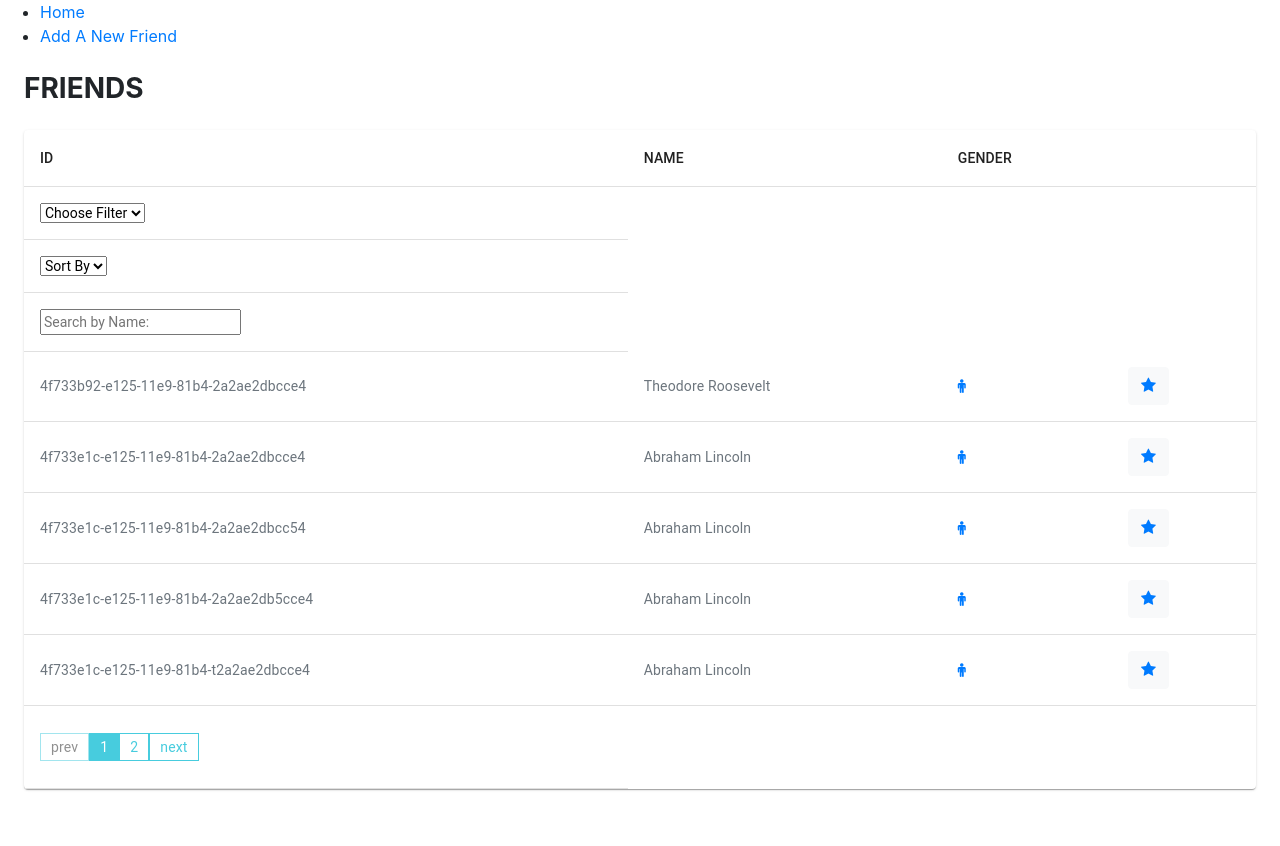
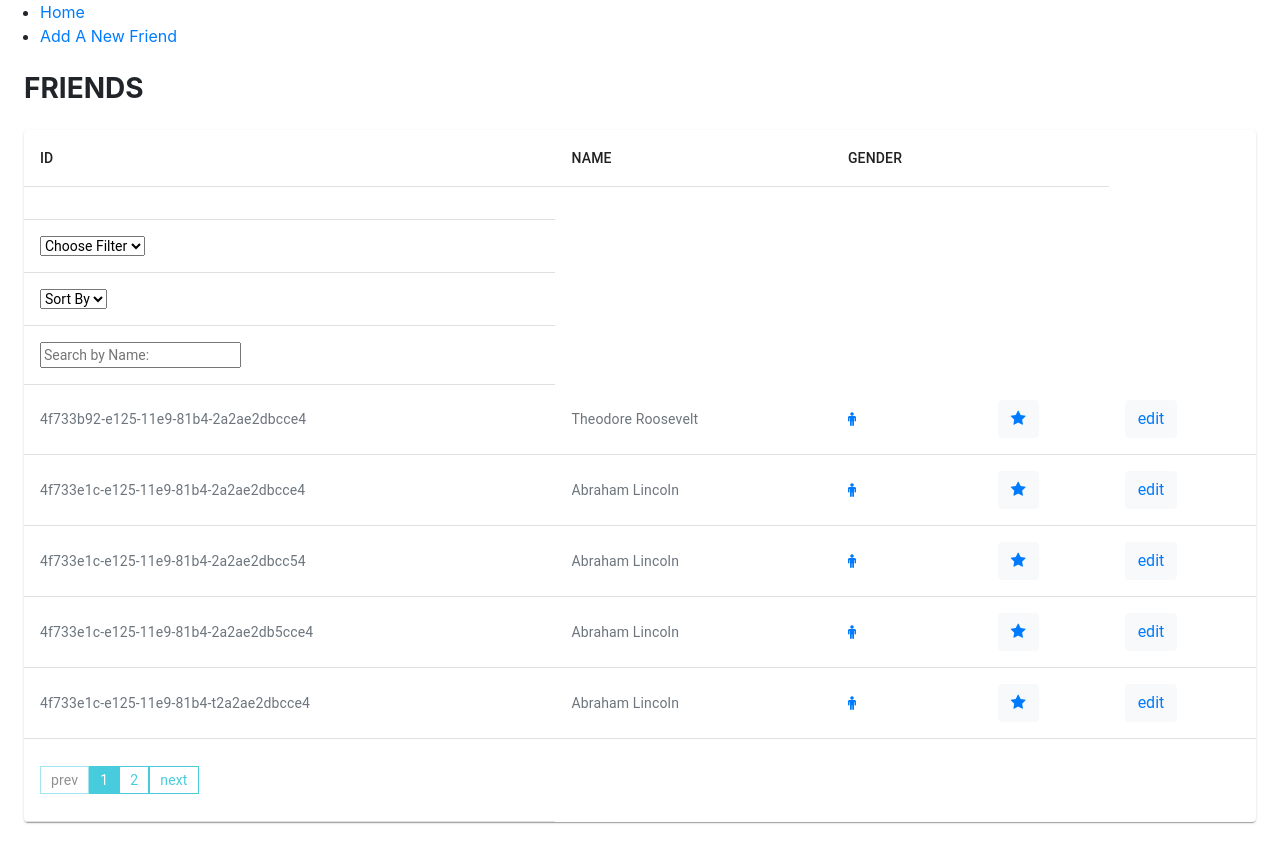
Before and after one commit to heshamelmasry77/front-end-HeavenHR, a React (Create React App) app: page / in a window 1280 px wide. Before the commit the page ends 813 px from the top, so only its background shows below. Built offline with nearby package versions, Linux system fonts and the light colour scheme; data requests are answered from the project's data file.

Commit message:
update friend

```diff
--- a/src/components/TableBody.js
+++ b/src/components/TableBody.js
@@ -27,7 +27,9 @@ class FriendsTableBody extends Component {
       search: [],
       filteredFriends: [],
       selectedFilter: null,
-      filterApplied: false
+      edit: false,
+      id: null,
+      name: null
     };
     this.handlePageClick = this
       .handlePageClick
@@ -130,7 +132,8 @@ class FriendsTableBody extends Component {
     })
 
   };
-  handleSorting(e){
+
+  handleSorting(e) {
     console.log(e.target.value)
     const friendsSortedArray = _.sortBy(this.props.friends, o => o[e.target.value]);
     const slice = friendsSortedArray.slice(this.state.offset, this.state.offset + this.state.perPage)
@@ -141,10 +144,61 @@ class FriendsTableBody extends Component {
       // console.log(this.state)
     })
   }
+
+  // handleEditFriendSubmit(id) {
+  //   console.log(id);
+  //   console.log(this.props)
+  //
+  // }
+
+  handleEditFriend(e) {
+    console.log('handleEditFriend')
+    console.log(this.props)
+    this.setState({
+      edit: true,
+      id: arguments[0],
+      name: arguments[1]
+    }, () => {
+      console.log(this.state)
+    });
+  }
+
+  onUpdateHandle(event) {
+    event.preventDefault();
+    this.setState({
+      sliceData: this.state.sliceData.map(item => {
+        if (item.id === this.state.id) {
+          item['name'] = event.target.updatedFriendName.value;
+          console.log(item['name']);
+          return item;
+        }
+        return item;
+      })
+    }, () => {
+      this.setState({
+        edit: false
+      });
+    });
+  }
+
+  renderEditForm() {
+    if (this.state.edit) {
+      return <form onSubmit={this.onUpdateHandle.bind(this)}>
+        <input type="text" name="updatedFriendName" defaultValue={this.state.name}/>
+        <button className="btn btn-light text-primary">Update</button>
+      </form>
+    }
+  }
+
   render() {
     let friends = this.state.sliceData;
     return (
       <TableBody>
+        <TableRow>
+          <TableCell>
+            {this.renderEditForm()}
+          </TableCell>
+        </TableRow>
         <TableRow>
           <TableCell>
             <div>
@@ -198,6 +252,12 @@ class FriendsTableBody extends Component {
                   })}/>
                 </button>
               } </TableCell>
+              <TableCell>
+                {
+                  <button className="btn btn-light text-primary" onClick={() => this.handleEditFriend(id, name)}>
+                    edit
+                  </button>
+                } </TableCell>
             </TableRow>
           ))
         }
--- a/src/store/actions/friends.js
+++ b/src/store/actions/friends.js
@@ -2,6 +2,7 @@ export const FETCH_FRIENDS_PENDING = 'FETCH_FRIENDS_PENDING';
 export const FETCH_FRIENDS_SUCCESS = 'FETCH_FRIENDS_SUCCESS';
 export const FETCH_FRIENDS_ERROR = 'FETCH_FRIENDS_ERROR';
 export const ADD_FRIEND = 'ADD_FRIEND';
+export const EDIT_FRIEND = 'EDIT_FRIEND';
 
 function fetchFriendsPending() {
   return {
@@ -35,6 +36,13 @@ function addFriend(name, sex, id) {
     id: id
   }
 }
+function editFriend(id) {
+  console.log('ID', id);
+  return {
+    type: EDIT_FRIEND,
+    id: id
+  }
+}
 
 
-export {fetchFriendsPending, fetchFriendsSuccess, fetchFriendsError, addFriend};
+export {fetchFriendsPending, fetchFriendsSuccess, fetchFriendsError, addFriend, editFriend};
--- a/src/store/reducers/friends.js
+++ b/src/store/reducers/friends.js
@@ -1,4 +1,4 @@
-import {FETCH_FRIENDS_PENDING, FETCH_FRIENDS_SUCCESS, FETCH_FRIENDS_ERROR, ADD_FRIEND} from '../actions/friends';
+import {FETCH_FRIENDS_PENDING, FETCH_FRIENDS_SUCCESS, FETCH_FRIENDS_ERROR, ADD_FRIEND, EDIT_FRIEND} from '../actions/friends';
 
 const initialState = {
   pending: false,
@@ -36,6 +36,17 @@ export function friendsReducer(state = initialState, action) {
       };
       copyList = [...state.friends, {name: payload.name, id: action.id, sex: action.sex, isStared: true}]
       return {...state, friends: copyList};
+    case EDIT_FRIEND:
+      return Object.assign({}, state, {
+        friends: state.friends.map((friend) => {
+
+          console.log(action.id)
+          console.log(friend.id)
+          // return todo.id === action.id ?
+          //   Object.assign({}, todo, {updated: false, completed: !
+          //       todo.completed}) : todo
+        })
+      });
     default:
       return state;
   }
```
